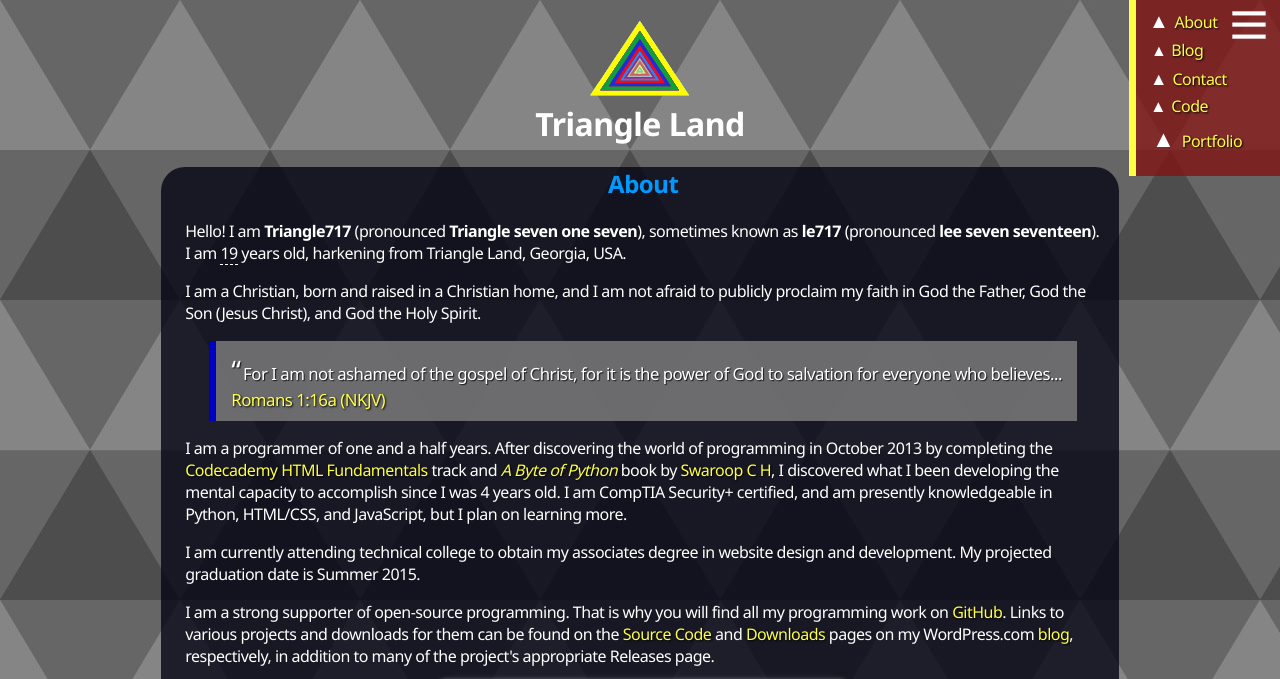
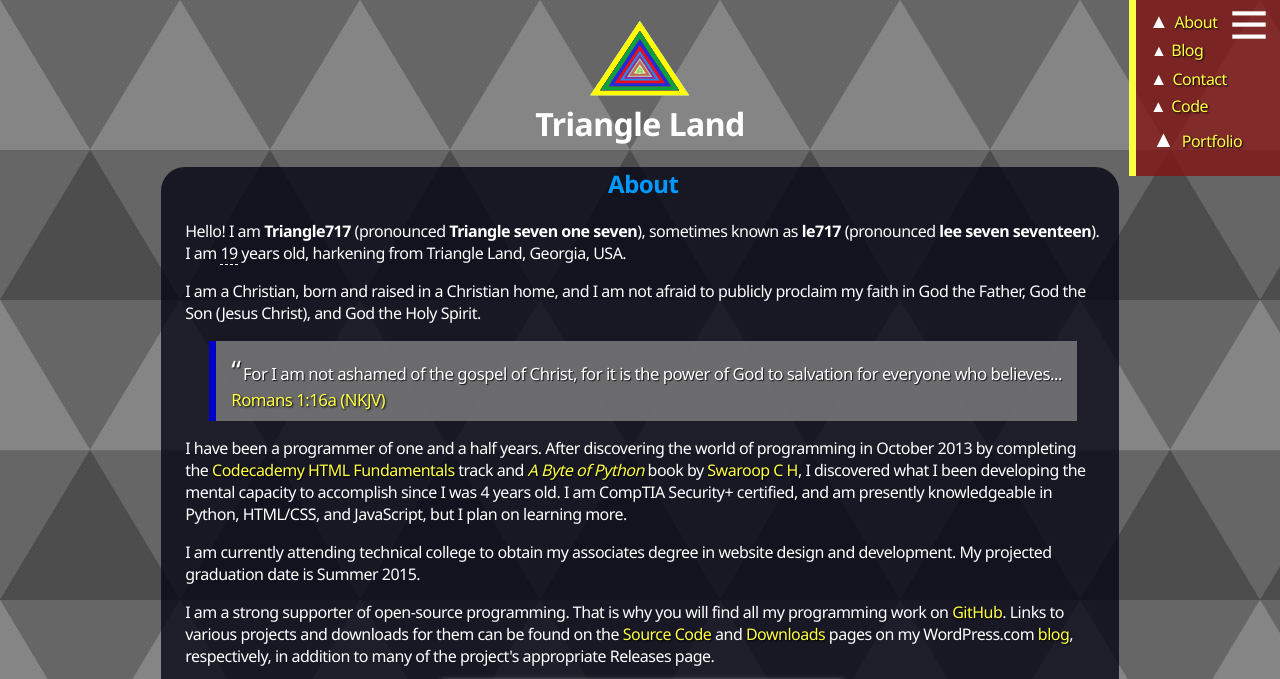
Before and after one commit to le717/le717.github.io, a Jekyll site: the page built from about/index.html, in a window 1280 px wide, cut to the strip 0-679 px from the top of the page. Built offline with Jekyll 4.4.1, drawn with Linux system fonts in a browser that asks for light colours; nearby versions of some CDN libraries.

Commit message:
Word smithing [ci skip]

```diff
--- a/about/index.html
+++ b/about/index.html
@@ -13,7 +13,7 @@ title: About
   <blockquote>For I am not ashamed of the gospel of Christ, for it is the power of God to salvation for everyone who believes...
   <a target="_blank" href="http://bible.com/114/rom.1.16.nkjv">Romans&nbsp;1:16a&nbsp;(NKJV)</a></blockquote>
 
-  <p>I am a programmer of <span id="i-am-programmer">one and a half</span> years. After discovering the world of programming in October 2013 by completing the <a target="_blank" href="http://www.codecademy.com">Codecademy HTML Fundamentals</a> track and <a target="_blank" href="http://swaroopch.com/notes/python/"><span class="text-italic">A Byte of Python</span></a> book by <a target="_blank" href="http://swaroopch.com/">Swaroop C H</a>,
+  <p>I have been a programmer of <span id="i-am-programmer">one and a half</span> years. After discovering the world of programming in October 2013 by completing the <a target="_blank" href="http://www.codecademy.com">Codecademy HTML Fundamentals</a> track and <a target="_blank" href="http://swaroopch.com/notes/python/"><span class="text-italic">A Byte of Python</span></a> book by <a target="_blank" href="http://swaroopch.com/">Swaroop C H</a>,
 I discovered what I been developing the mental capacity to accomplish since I was 4 years old. I am CompTIA Security+ certified, and am presently knowledgeable in <span id="code-i-know" title="This list is also automatically generated. :D"></span>, but I plan on learning more.</p>
 
   <p>I am currently attending technical college to obtain my associates degree in website design and development. My projected graduation date is Summer 2015.</p>
```
